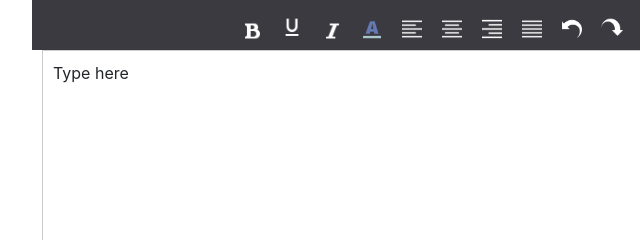
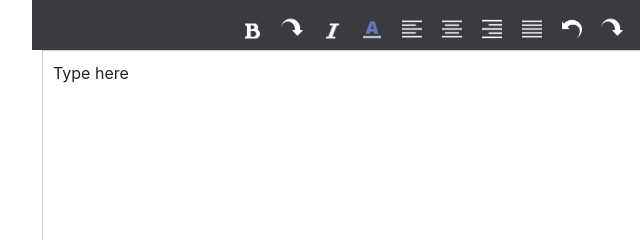
Before and after one commit to sheyahani/Assignment_test, a plain HTML site: page index.html in a window 1280 px wide. Shown: the top 240 px of the page, 208-848 px from the left. Drawn offline with nearby package versions, Linux system fonts and the light colour scheme.

Commit message:
Update index.html

```diff
--- a/index.html
+++ b/index.html
@@ -47,7 +47,7 @@
             <img src="Resources/bold-xxl.png" alt="Image Button">
           </button>
           <button class="button" onclick="nderline()" style="top: 50%; left: 32.5%; width:85%; height:85%;">
-              <img src="Resources/format_underline_white_192x192.png" alt="Image Button">
+              <img src="https://github.com/sheyahani/Assignment_test/blob/development/Resources/action-redo-32.png" alt="Image Button">
             </button>
             <button class="button" onclick="italic()" style="top: 50%; left: 37.5%; width:70%; height:70%;">
               <img src="Resources/italic-xxl.png" alt="Image Button">
```
